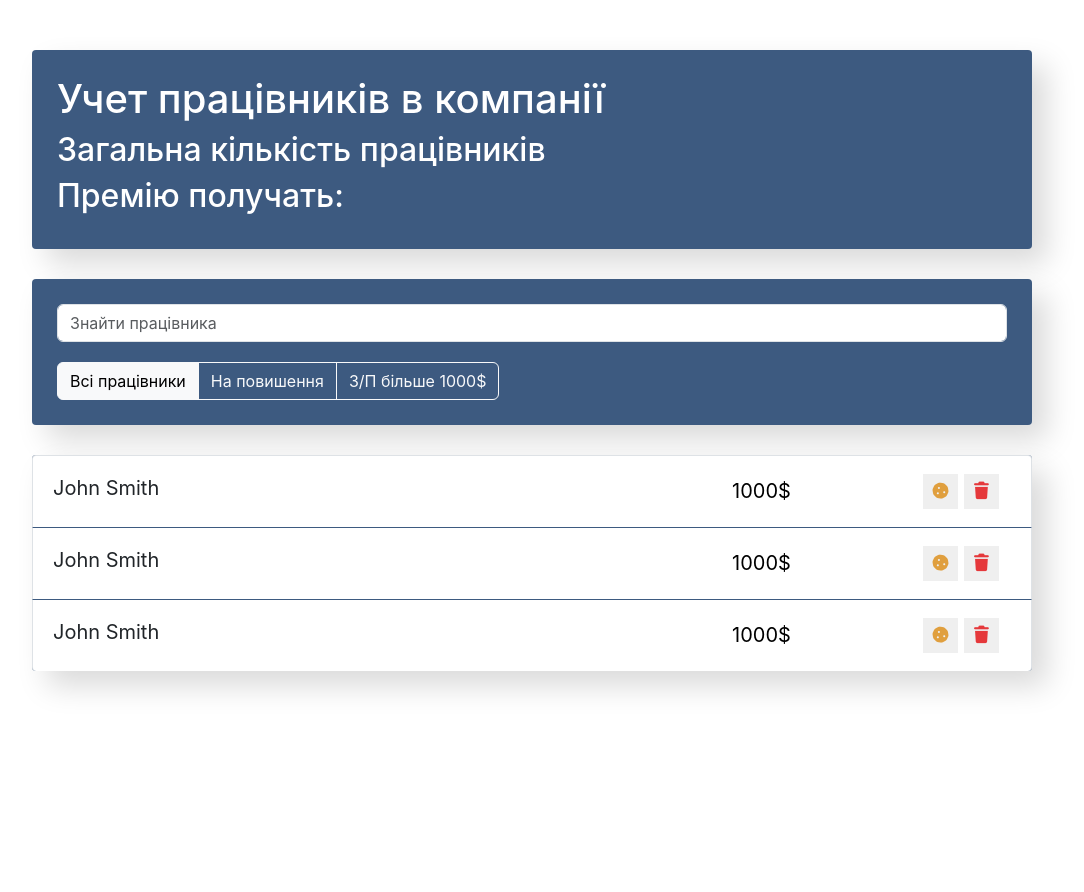
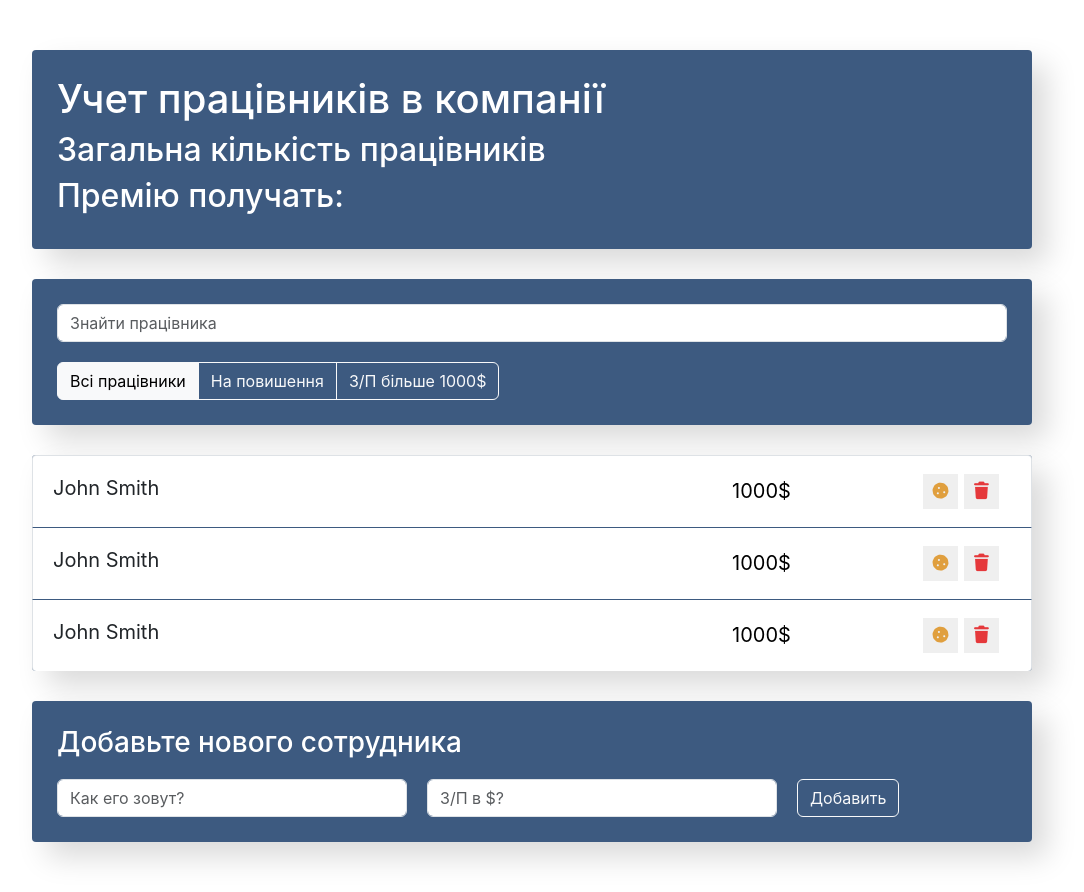
Before and after one commit to nazarSynchyna/employees, a React (Vite) app: page / in a window 1280 px wide. Shown: the whole page, without its empty margins (108-1192 px from the left). Before the commit the page ends 800 px from the top, so only its background shows below. Built offline with nearby package versions, Linux system fonts and the light colour scheme.

Commit message:
feat: add EmployeesAddForm component

```diff
--- a/src/components/app/App.jsx
+++ b/src/components/app/App.jsx
@@ -2,6 +2,7 @@
 import SearchPanel from "../search-panel/search-panel";
 import AppFilter from "../app-filter/app-filter";
 import EmployeesList from "../empoyees-list/employees-list";
+import EmployeesAddForm from "../empoyees-add-form/employees-add-form";
 
 import "./App.css";
 
@@ -14,6 +15,7 @@
         <AppFilter />
       </div>
       <EmployeesList />
+      <EmployeesAddForm />
     </div>
   );
 }
--- /dev/null
+++ b/src/components/empoyees-add-form/employees-add-form.css
@@ -0,0 +1,17 @@
+.app-add-form {
+    margin-top: 30px;
+    padding: 25px;
+    background-color: #3d5a80;
+    border-radius: 4px;
+    box-shadow: 15px 15px 30px rgba(0, 0, 0, .15);
+    color: #fff;
+}
+
+.add-form {
+    margin-top: 20px;
+}
+
+.add-form input {
+    width: 350px;
+    margin-right: 20px;
+}
--- /dev/null
+++ b/src/components/empoyees-add-form/employees-add-form.jsx
@@ -0,0 +1,27 @@
+import "./employees-add-form.css";
+
+const EmployeesAddForm = () => {
+  return (
+    <div className="app-add-form">
+      <h3>Добавьте нового сотрудника</h3>
+      <form className="add-form d-flex">
+        <input
+          type="text"
+          className="form-control new-post-label"
+          placeholder="Как его зовут?"
+        />
+        <input
+          type="number"
+          className="form-control new-post-label"
+          placeholder="З/П в $?"
+        />
+
+        <button type="submit" className="btn btn-outline-light">
+          Добавить
+        </button>
+      </form>
+    </div>
+  );
+};
+
+export default EmployeesAddForm;
```
Also changed, not shown: src/components/empoyees-add-form/empoyees-add-form.jsx (deleted).
